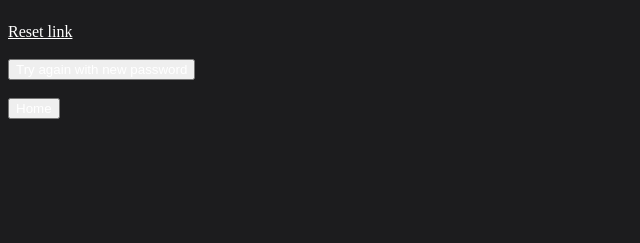
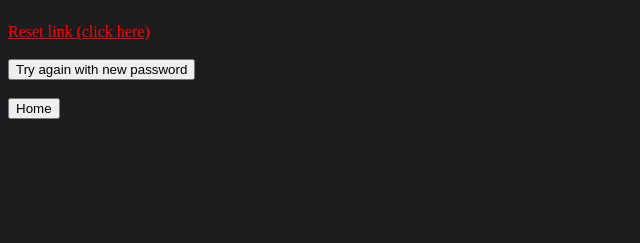
Before and after one commit to ericportela2/BackendCompileit, a Django app: template create/templates/create/reset.html in a window 1280 px wide. Shown: the part 57-300 px from the top of the page, without its empty margins (0-640 px from the left). Run offline with Django 4.2, Linux system fonts and the light colour scheme; the template is opened without the code that fills it, so the values that code supplies are empty.

Commit message:
minor changes in styling text (color)

```diff
--- a/create/templates/create/reset.html
+++ b/create/templates/create/reset.html
@@ -10,15 +10,15 @@
 
     <h1 style="color:white;">Link to reset password (for: {{ email }}).</h1>
 
-    <a style="color:white;" target="_blank" href= "{{link}}" >Reset link</a>
+    <a style="color:red;" target="_blank" href= "{{link}}" >Reset link (click here)</a>
 
     <br>
     <br>
-    <a href="{% url 'create:index' %}"><input style="color:white;" input type="Submit" value="Try again with new password"></a>
+    <a href="{% url 'create:index' %}"><input input type="Submit" value="Try again with new password"></a>
 
     <br>
     <br>
-    <a href="{% url 'main_menu:index' %}"> <input style="color:white;" input type="Submit" value="Home"> </a>
+    <a href="{% url 'main_menu:index' %}"> <input input type="Submit" value="Home"> </a>
 
 
 </body>
--- a/login/templates/login/loginFailed.html
+++ b/login/templates/login/loginFailed.html
@@ -9,7 +9,7 @@
 <body style="background-color: rgb(28, 28, 30)">
 
     <h1 style="color:white; font-family: Arial">Signup failed!</h1>
-    <a>Username already exists. Choose something else, please.</a>
+    <a style="color:white; font-family: Arial">Username already exists. Choose something else, please.</a>
     <br>
     <br>
     <br>
```
